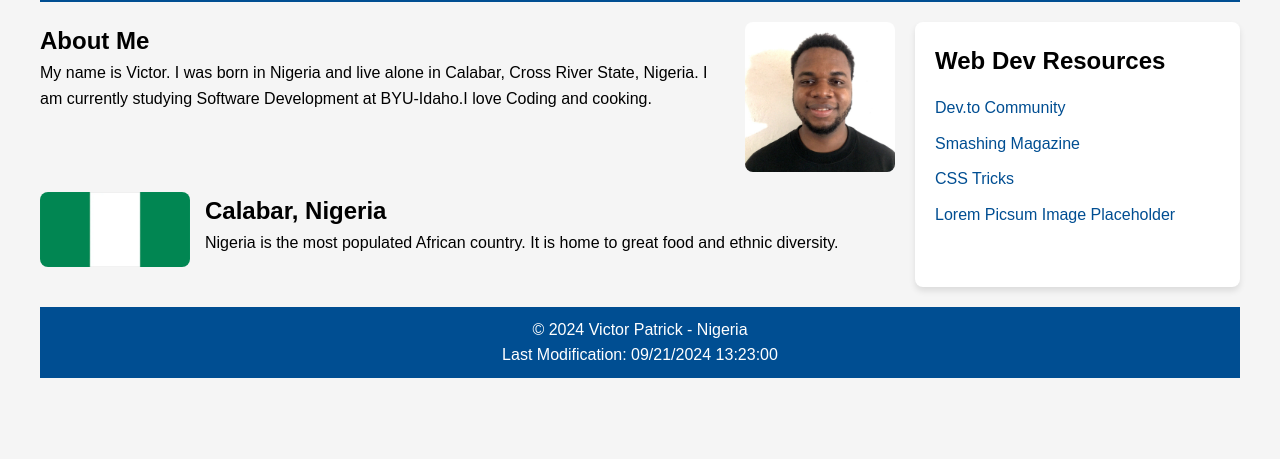
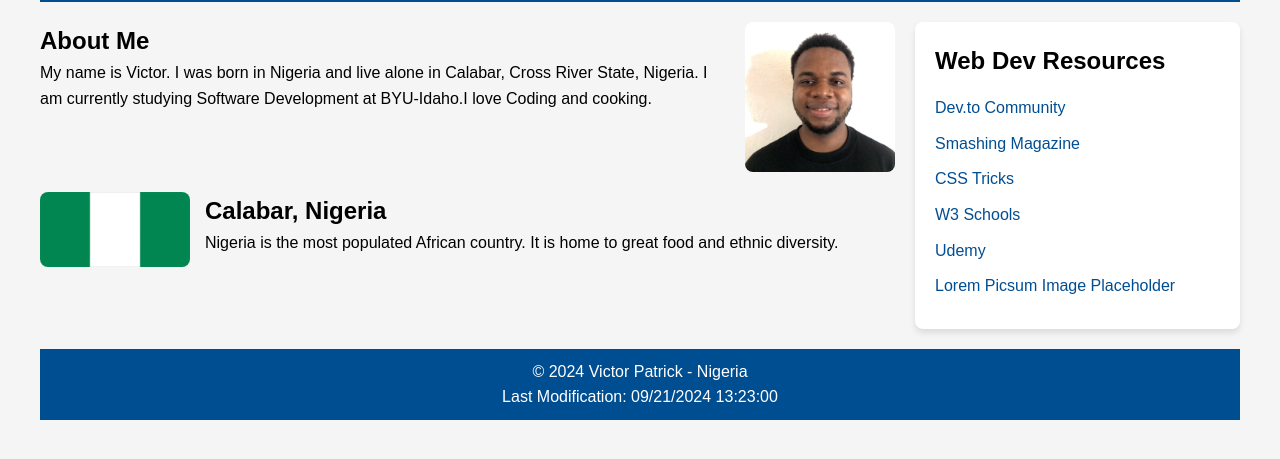
Before and after one commit to DjPatbern/wdd131, a plain HTML site: page index.html in a window 1280 px wide. Shown: the part 125-584 px from the top of the page. Drawn offline with Linux system fonts and the light colour scheme.

Commit message:
trying de

```diff
--- a/index.html
+++ b/index.html
@@ -98,11 +98,11 @@
             <li>
               <a href="https://css-tricks.com" target="_blank">CSS Tricks</a>
             </li>
-            <!-- <li>
+            <li>
               <a href="https://www.w3schools.com" target="_blank">W3 Schools</a>
             </li>
             <li><a href="https://www.udemy.com" target="_blank">Udemy</a></li>
-            <li>
+            <!-- <li>
               <a href="https://www.freecodecamp.org/" target="_blank"
                 >FreeCodeCamp</a
               >
```
